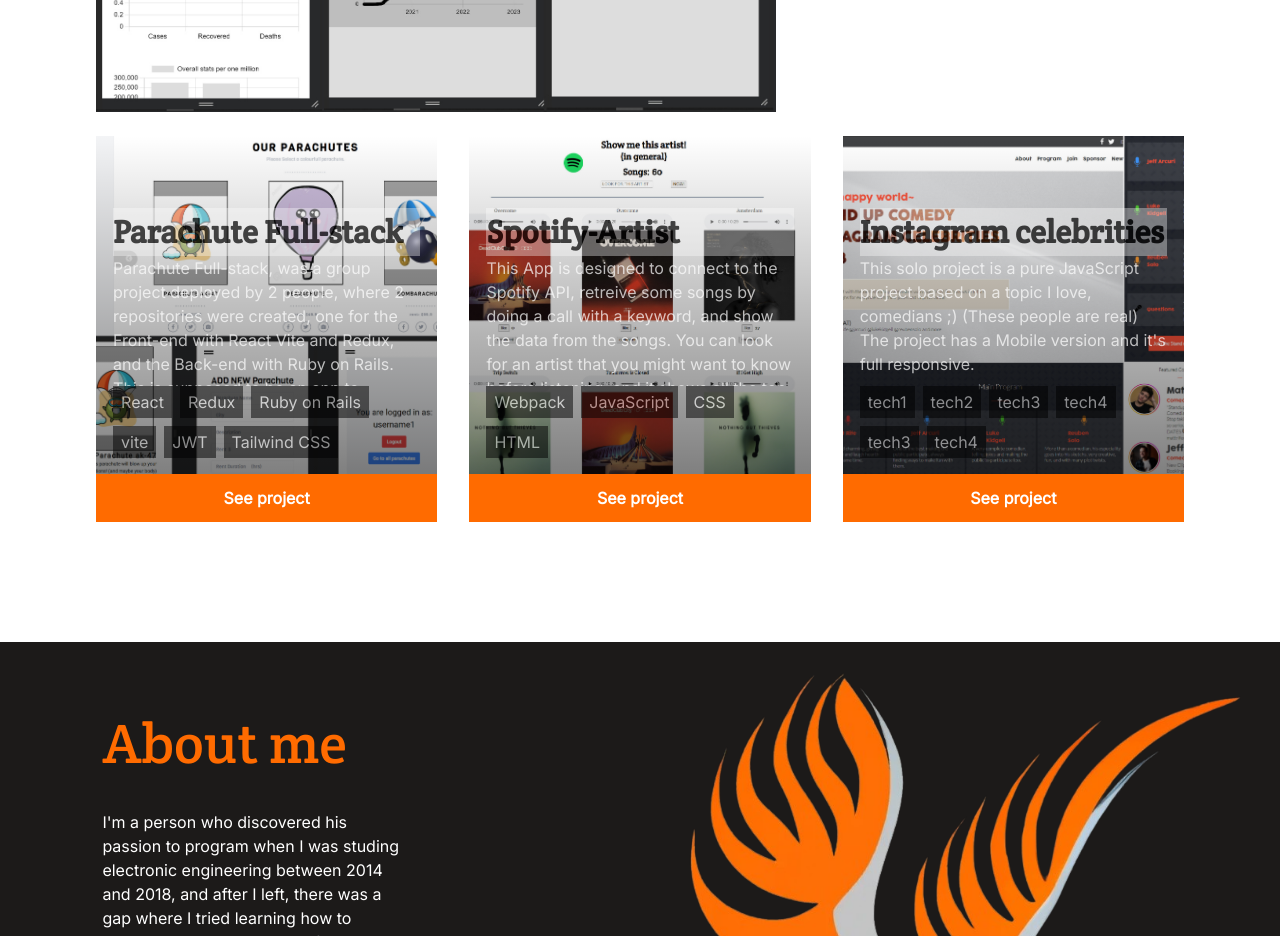
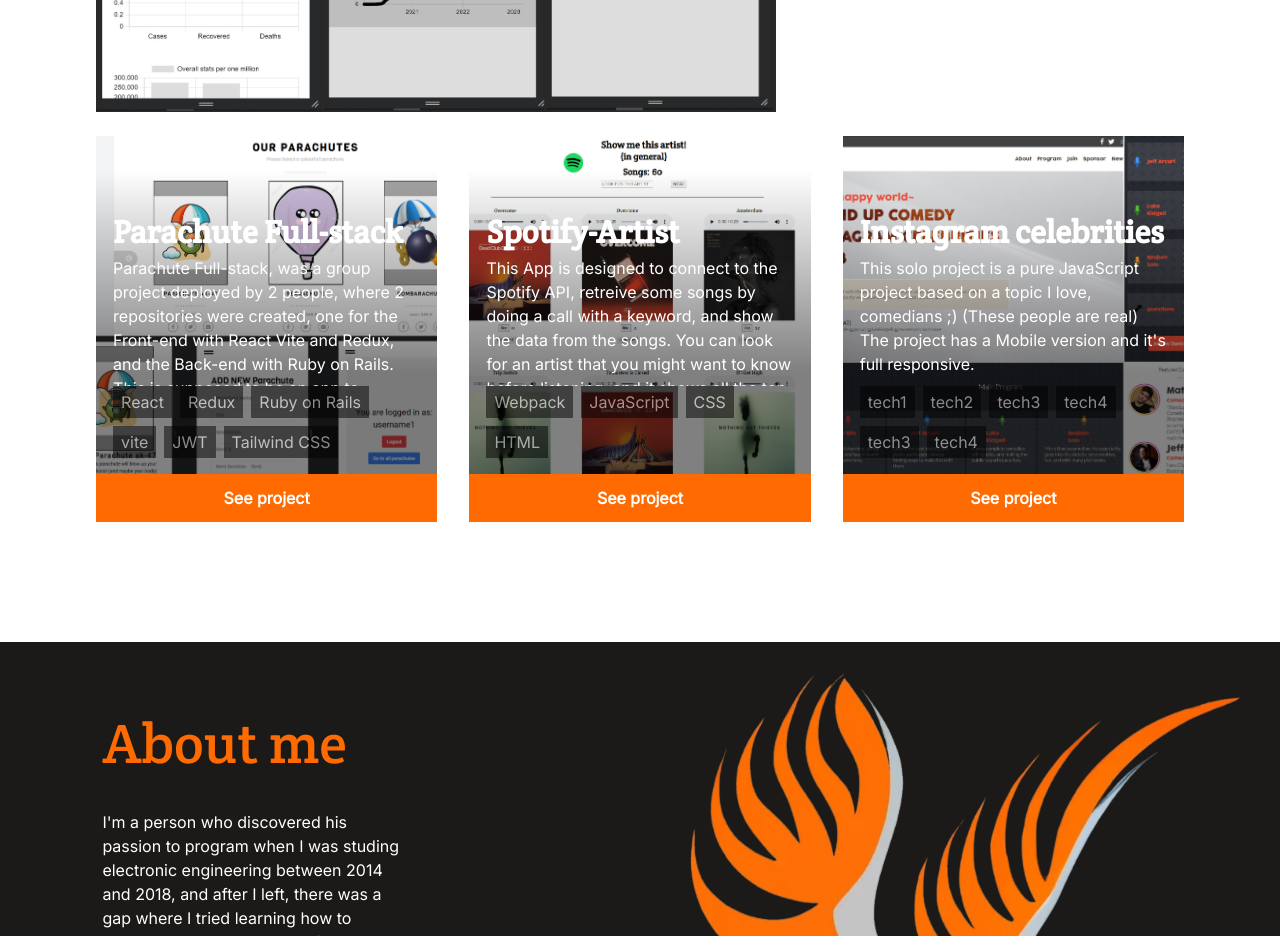
Before and after one commit to EmiLoKiJu/Portfolio2, a React (Vite) app: page / in a window 1280 px wide. Shown: the part 1780-2716 px from the top of the page. Built offline with nearby package versions, Linux system fonts and the light colour scheme.

Commit message:
Fix cards colors and transitions

```diff
--- a/src/components/Portfolio.jsx
+++ b/src/components/Portfolio.jsx
@@ -98,17 +98,17 @@
   const ProjectCont = ({ title, description, imgurl, techs, deploy, source }) => {
     return (
       <>
-        <div className="absolute inset-0 h-[338px] bg-gradient-to-t from-black to-transparent opacity-50 hover:opacity-0 transition-opacity duration-200"></div>
-        <h2 className="w-[90%] mx-auto text-3xl font-crete text-black font-bold bg-white/50 mt-[72px] hover:bg-white opacity-70 transition-opacity duration-200 transition-colors duration-200">{title}</h2>
-        <p className="w-[90%] h-[140px] overflow-hidden mx-auto text-base font-inter text-white leading-6 bg-transparent hover:bg-black opacity-70 transition-opacity duration-200 transition-colors duration-200">{description}</p>
-        <ul className="mt-auto mb-4 w-[90%] mx-auto flex flex-wrap justify-start gap-2">
+        <div className="absolute inset-0 h-[338px] bg-gradient-to-t from-black from-10% via-black via-30% to-90% opacity-50 group-hover:opacity-0 transition-opacity duration-500"></div>
+        <h2 className="z-10 relative w-[90%] mx-auto text-3xl font-crete font-bold mt-[72px] group-hover:hidden transition-all duration-500">{title}</h2>
+        <p className="z-10 relative w-[90%] h-[140px] overflow-hidden mx-auto text-base font-inter text-white leading-6 bg-transparent group-hover:hidden transition-all duration-500">{description}</p>
+        <ul className="z-10 relative mt-auto mb-4 w-[90%] mx-auto flex flex-wrap justify-start gap-2 group-hover:hidden transition-all duration-500">
           {techs.map((tech, index) => (
             <li key={index} className="bg-black opacity-50 px-2 py-1 inline-block font-inter text-white">
               {tech}
             </li>
           ))}
         </ul>
-        <button className="text-white bg-orange2 font-inter font-bold p-3" onClick={() => dispatch(setPopup({
+        <button className="text-white bg-orange2 font-inter font-bold p-3 transition-bg hover:bg-orange-700 duration-200" onClick={() => dispatch(setPopup({
           title: title,
           description: description,
           imgurl: imgurl,
@@ -334,7 +334,7 @@
         </div>
       </div>
       <div className="grid grid-cols-1 md:grid-cols-2 lg:grid-cols-3 gap-8 w-[85%] mx-auto">
-        <div className="relative flex flex-col h-[386px] bg-[url('@/assets/parachutes.jpg')] bg-no-repeat bg-center bg-cover">
+        <div className="text-white relative flex flex-col h-[386px] bg-[url('@/assets/parachutes.jpg')] bg-no-repeat bg-center bg-cover group hover:flex-col-reverse">
           <ProjectCont
             title={'Parachute Full-stack'}
             description={'Parachute Full-stack, was a group project deployed by 2 people, where 2 repositories were created, one for the Front-end with React Vite and Redux, and the Back-end with Ruby on Rails. This is supposed to be an app to reserve parachutes, with a user authentication. It is full responsive with mobile and desktop versions, and has all the structure of a Full-stack project.'}
@@ -344,7 +344,7 @@
             techs={['React', 'Redux', 'Ruby on Rails', 'vite', 'JWT', 'Tailwind CSS']}
           />
         </div>
-        <div className="relative flex flex-col h-[386px] bg-[url('@/assets/spotify.jpg')] bg-no-repeat bg-center bg-cover">
+        <div className="text-white relative flex flex-col h-[386px] bg-[url('@/assets/spotify.jpg')] bg-no-repeat bg-center bg-cover group hover:flex-col-reverse">
           <ProjectCont
             title={'Spotify-Artist'}
             description={'This App is designed to connect to the Spotify API, retreive some songs by doing a call with a keyword, and show the data from the songs. You can look for an artist that you might want to know before listening, and it shows all the top songs for the result based on spotify score'}
@@ -354,7 +354,7 @@
             techs={['Webpack', 'JavaScript', 'CSS', 'HTML']}
           />
         </div>
-        <div className="relative flex flex-col h-[386px] bg-[url('@/assets/comedy.jpg')] bg-no-repeat bg-center bg-cover">
+        <div className="text-white relative flex flex-col h-[386px] bg-[url('@/assets/comedy.jpg')] bg-no-repeat bg-center bg-cover group hover:flex-col-reverse">
           <ProjectCont
             title={'Instagram celebrities'}
             description={'This solo project is a pure JavaScript project based on a topic I love, comedians ;) (These people are real) The project has a Mobile version and it\'s full responsive.'}
```
